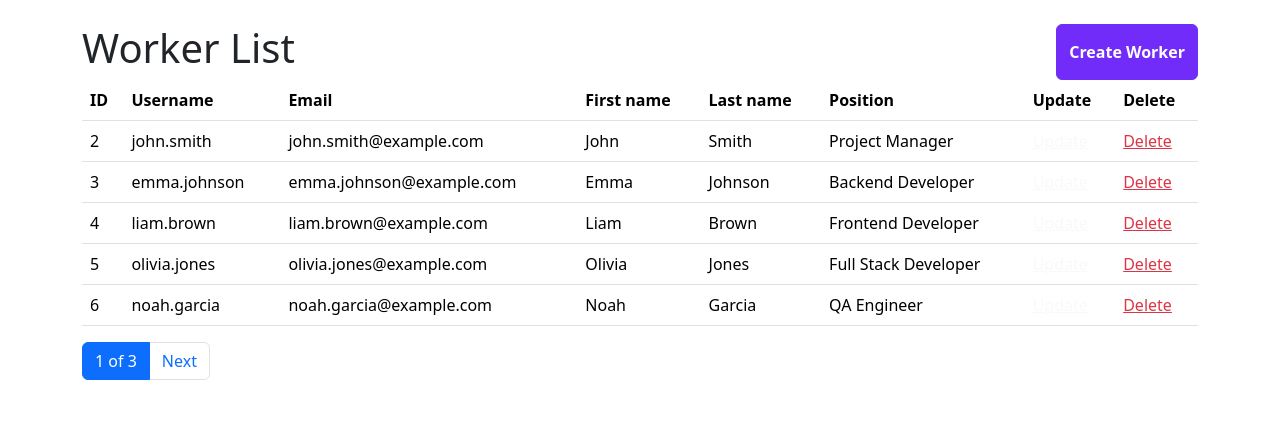
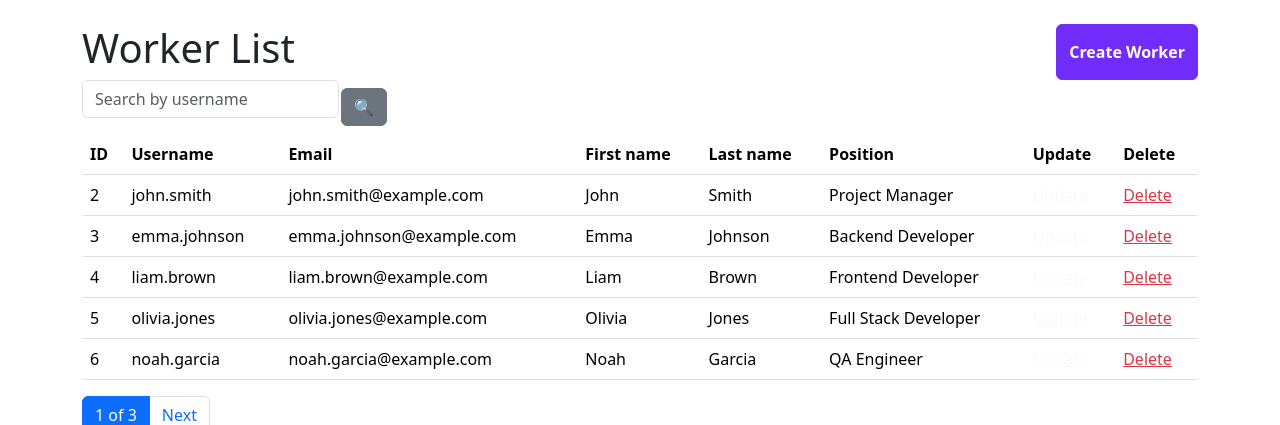
Before and after one commit to pavliukkk/task-manager, a Django app: page /workers/ in a window 1280 px wide. Shown: the part 73-498 px from the top of the page. Run offline with Django 5.2, Linux system fonts and the light colour scheme; a user stored in the database is signed in; data comes from the database, SQL or seed files in the repository; parts of the project's set-up code (start-up, migrations or seed data) failed here and were passed over; some libraries are stand-ins or nearby versions.

Commit message:
implemented search worker username feature, edited WorkerListiew, created form & added search field in worker_list.html

```diff
--- a/task_manager/forms.py
+++ b/task_manager/forms.py
@@ -46,6 +46,14 @@ class TaskNameSearchForm(forms.Form):
     )
 
 
+# class MyNotCompletedTasksSearchForm(forms.Form):
+#     not_completed = forms.CharField(widget=forms.HiddenInput(), required=False, initial=False)
+#
+#
+# class MyCompletedTasksSearchForm(forms.Form):
+#     completed = forms.CharField(widget=forms.HiddenInput(), required=False, initial=True)
+
+
 class TaskTypeNameSearchForm(forms.Form):
     name = forms.CharField(
         max_length=255,
@@ -53,3 +61,12 @@ class TaskTypeNameSearchForm(forms.Form):
         label="",
         widget=forms.TextInput(attrs={"placeholder": "Search by name"}),
     )
+
+
+class WorkerUsernameSearchForm(forms.Form):
+    username = forms.CharField(
+        max_length=255,
+        required=False,
+        label="",
+        widget=forms.TextInput(attrs={"placeholder": "Search by username"}),
+    )
--- a/task_manager/views.py
+++ b/task_manager/views.py
@@ -5,7 +5,7 @@ from django.urls import reverse, reverse_lazy
 from django.views import generic
 
 from task_manager.forms import WorkerCreateForm, TaskForm, WorkerUpdateForm, PositionNameSearchForm, TaskNameSearchForm, \
-    TaskTypeNameSearchForm
+    TaskTypeNameSearchForm, WorkerUsernameSearchForm, MyNotCompletedTasksSearchForm, MyCompletedTasksSearchForm
 from task_manager.models import Worker, Position, Task, TaskType
 
 
@@ -78,6 +78,19 @@ class WorkerListView(LoginRequiredMixin, generic.ListView):
     template_name = "task_manager/worker_list.html"
     paginate_by = 5
 
+    def get_context_data(self, *, object_list=..., **kwargs):
+        context = super(WorkerListView, self).get_context_data(**kwargs)
+        username = self.request.GET.get("username", "")
+        context["search_form"] = WorkerUsernameSearchForm(initial={"username": username})
+        return context
+
+    def get_queryset(self):
+        username = self.request.GET.get("username", "")
+        queryset = Worker.objects.all()
+        if username:
+            return queryset.filter(username__icontains=username)
+        return queryset
+
 
 class WorkerCreateView(LoginRequiredMixin, generic.CreateView):
     model = Worker
@@ -105,13 +118,23 @@ class TaskListView(LoginRequiredMixin, generic.ListView):
         context = super(TaskListView, self).get_context_data(**kwargs)
         name = self.request.GET.get("name", "")
         context["search_form"] = TaskNameSearchForm(initial={"name": name})
+        # context["not_completed_tasks_form"] = MyNotCompletedTasksSearchForm()
+        # context["completed_tasks_form"] = MyCompletedTasksSearchForm()
         return context
 
     def get_queryset(self):
         name = self.request.GET.get("name", "")
+        # not_completed = self.request.GET.get("not_completed", "")
+        # completed = self.request.GET.get("completed")
+        # user = self.request.user.username
+
         queryset = Task.objects.prefetch_related("assignees")
         if name:
             return queryset.filter(name__icontains=name)
+        # if not_completed:
+        #     return queryset.filter(is_completed=False, assignees__username=user)
+        # if completed:
+        #     return queryset.filter(is_completed=True, assignees__username=user)
         return queryset
 
 
--- a/templates/task_manager/worker_list.html
+++ b/templates/task_manager/worker_list.html
@@ -7,6 +7,7 @@
       </h1>
       <a class="btn btn-bd-primary create" href="{% url "task_manager:worker-create" %}">Create Worker</a>
     </div>
+    {% include "includes/search_form.html" %}
 
     {% if worker_list %}
       <table class="table">
```
